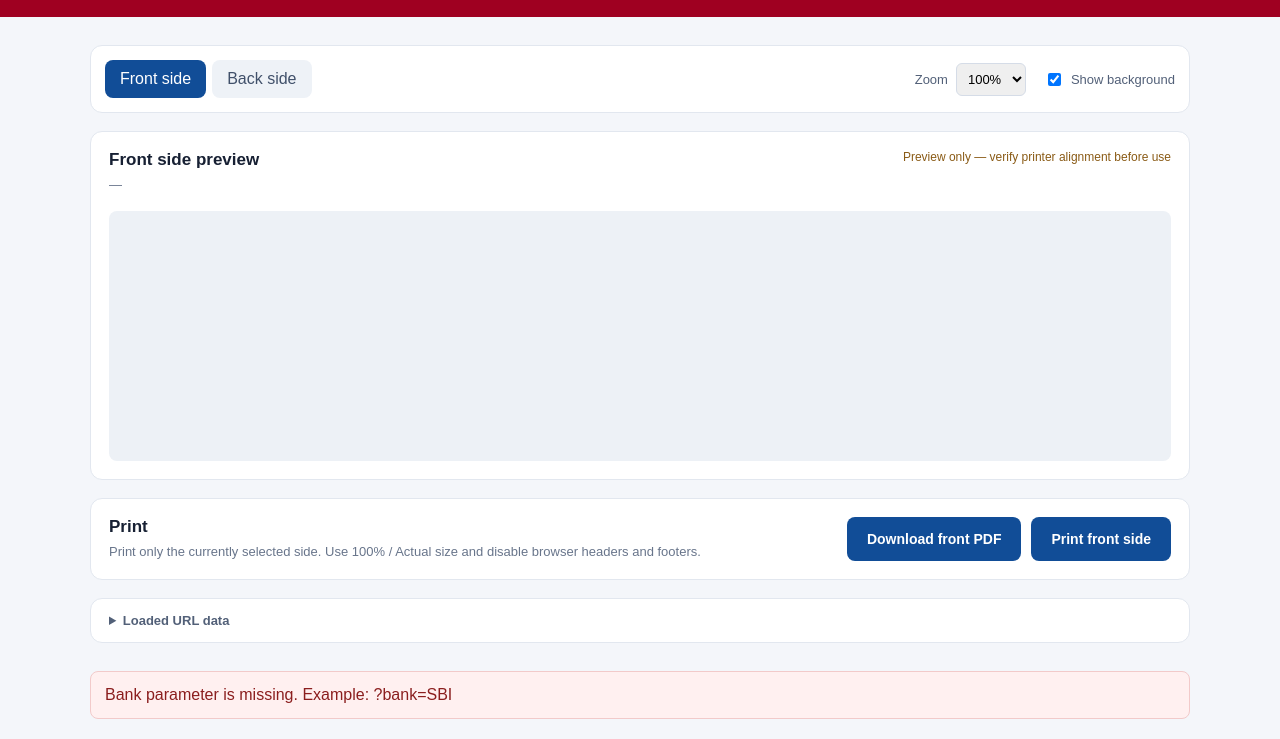
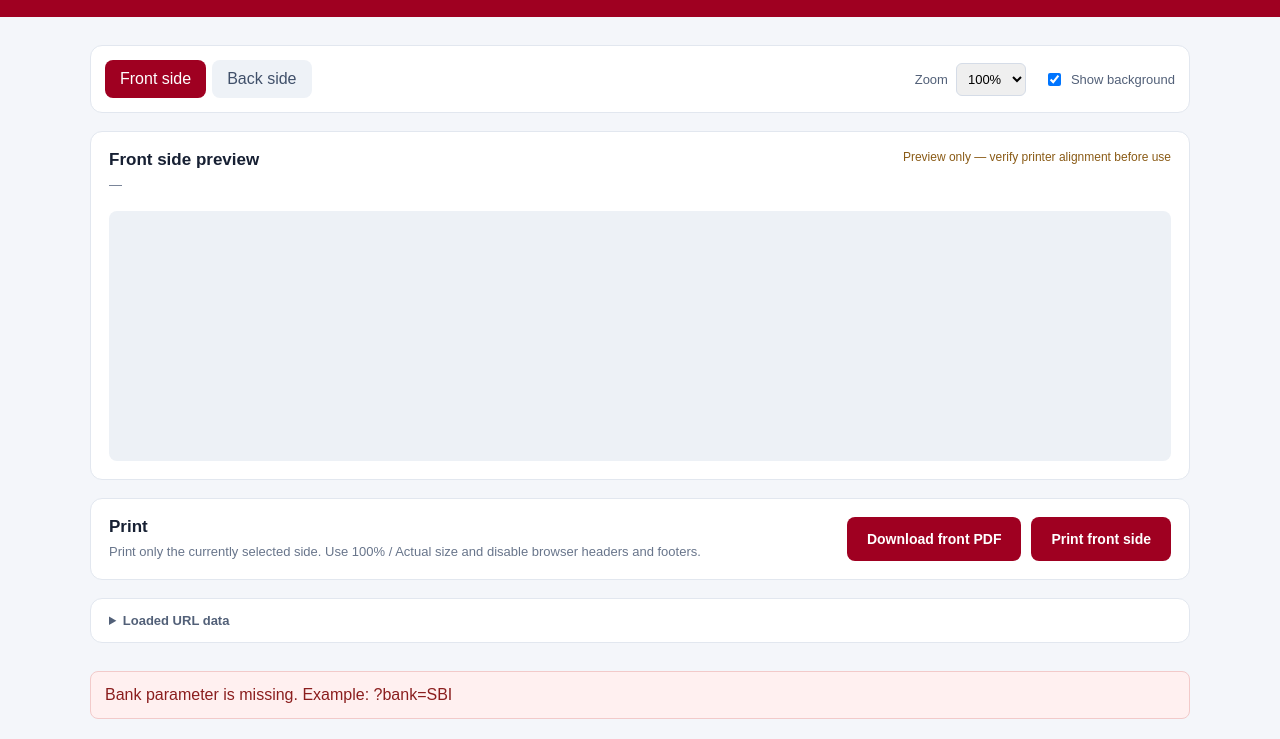
Before and after one commit to sudhasnhu107office/EasyCheque, a plain HTML site: page index.html in a window 1280 px wide. Shown: the part 69-808 px from the top of the page. Drawn offline with Linux system fonts and the light colour scheme.

Commit message:
Change active tab and button colors to #9F0021

```diff
--- a/css/style.css
+++ b/css/style.css
@@ -49,7 +49,7 @@ button, select { font: inherit; }
   background: #eef2f7;
   cursor: pointer;
 }
-.tab.active { color: #fff; background: #114d97; }
+.tab.active { color: #fff; background: #9F0021; /*#114d97;*/ }
 .toolbar-actions { display: flex; align-items: center; gap: 18px; color: #526078; font-size: 13px; }
 .zoom-control { display: flex; align-items: center; gap: 8px; }
 .zoom-control select { padding: 7px; border: 1px solid #d5dce7; border-radius: 6px; }
@@ -96,7 +96,7 @@ button, select { font: inherit; }
 }
 .print-actions { display: flex; align-items: center; justify-content: flex-end; gap: 10px; flex-wrap: wrap; }
 .secondary-button {
-  border: 1px solid #114d97;
+  border: 1px solid #9F0021; /*#114d97;*/
   border-radius: 8px;
   padding: 12px 20px;
   min-height: 44px;
@@ -117,7 +117,7 @@ button, select { font: inherit; }
   border-radius: 8px;
   padding: 12px 20px;
   color: #fff;
-  background: #114d97;
+  background: #9F0021; /*#114d97;*/
   font-weight: 600;
   cursor: pointer;
   white-space: nowrap;
```
